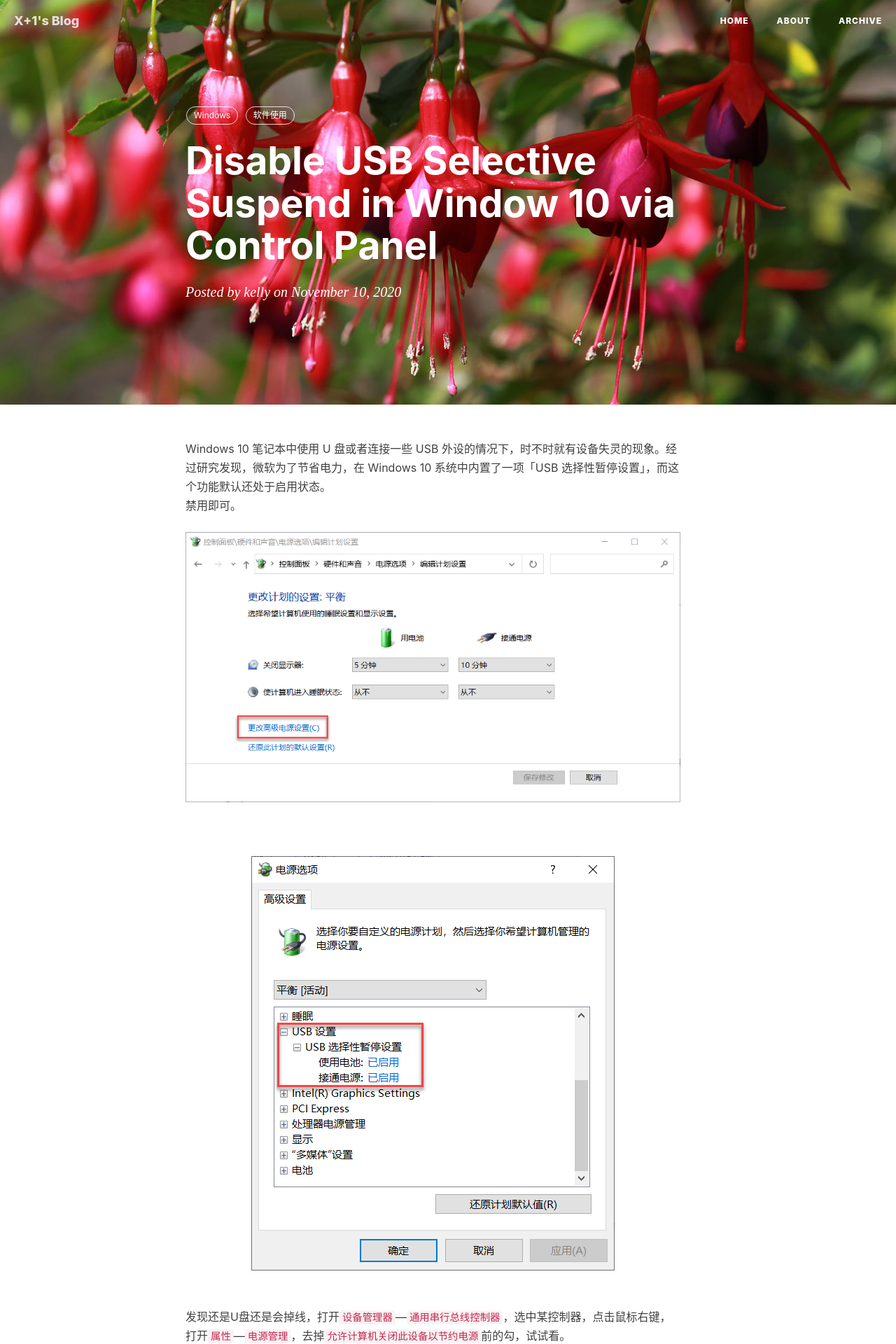
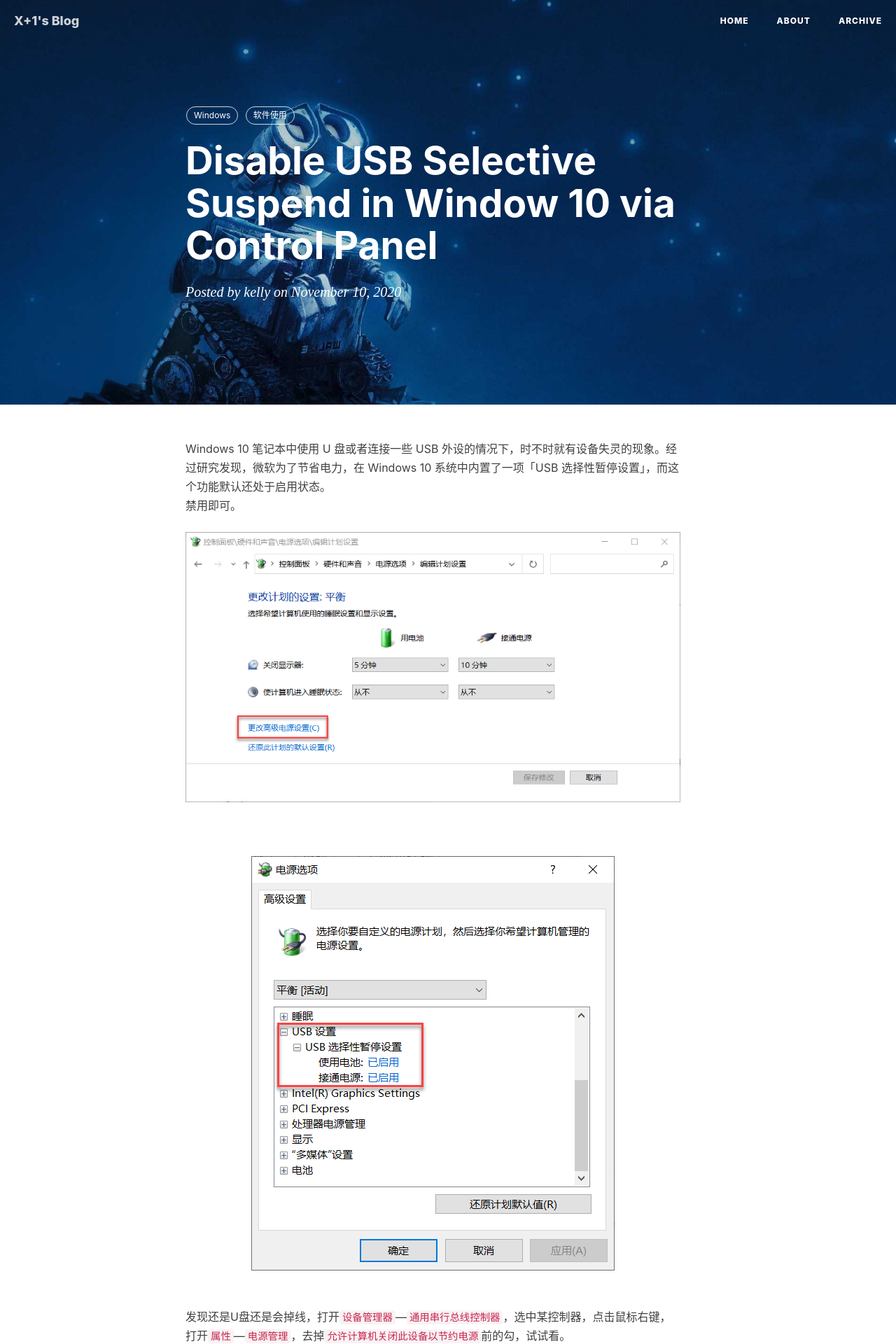
Before and after one commit to kellyxu-com/blog, a Jekyll site: the page built from _posts/2020-11-11-disable-the-usb-selective-suspend-setting.markdown, in a window 1280 px wide. Shown: the top 1920 px of the page at 70% size. Built offline with Jekyll 4.4.1, drawn with Linux system fonts in a browser that asks for light colours; nearby versions of some CDN libraries; comment, search, counter and statistics services are not loaded.

Commit message:
Change Pictures

```diff
--- a/_config.yml
+++ b/_config.yml
@@ -1,7 +1,7 @@
 # Site settings
 title: X+1's Blog
 SEOTitle: 叮当猫的麻袋 | X+1's Blog
-header-img: img/home-bg.jpg
+header-img: img/about-bg-walle.jpg
 email: master@kellyxu.com
 description: "All about time and space."
 keyword: "kellyxu"
```
